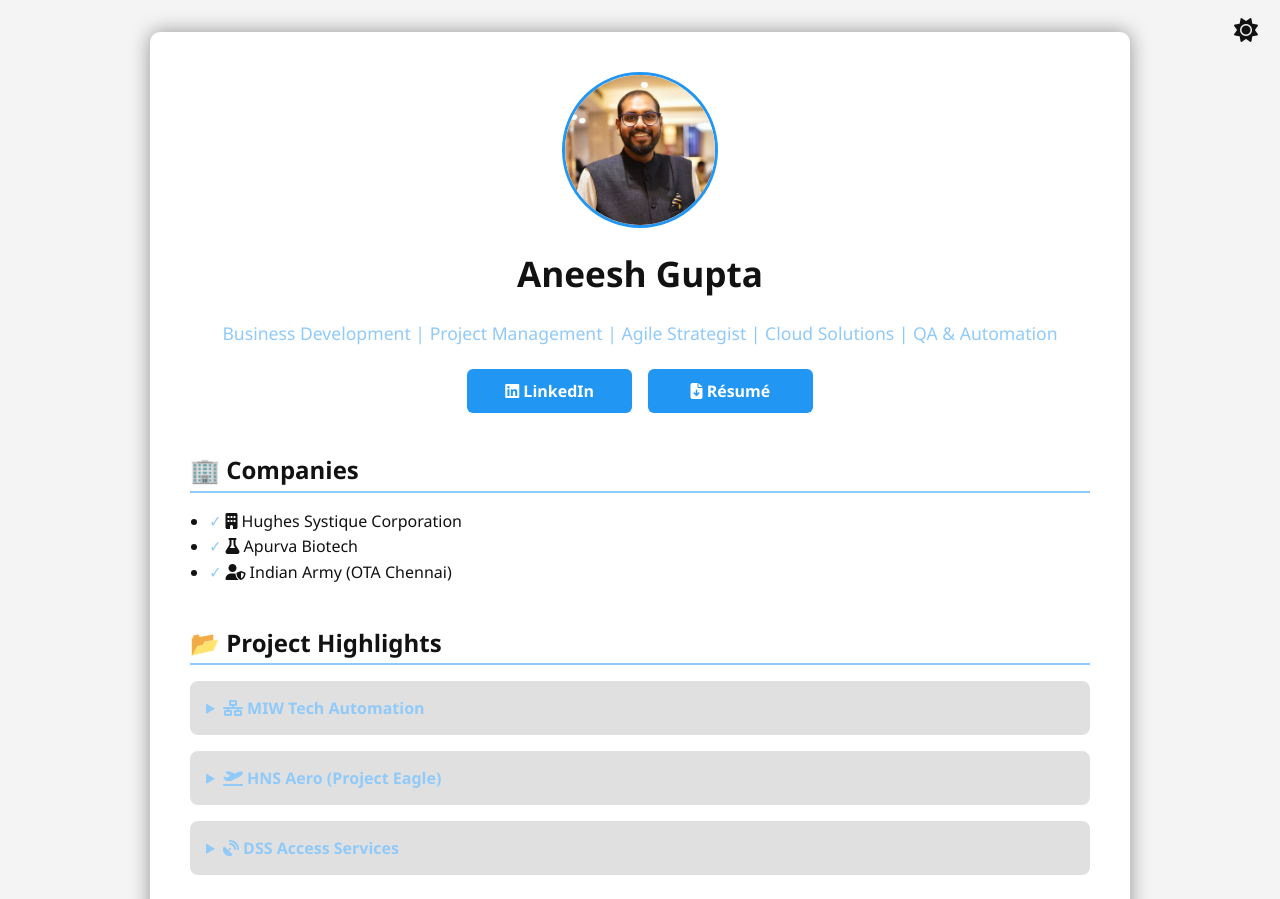
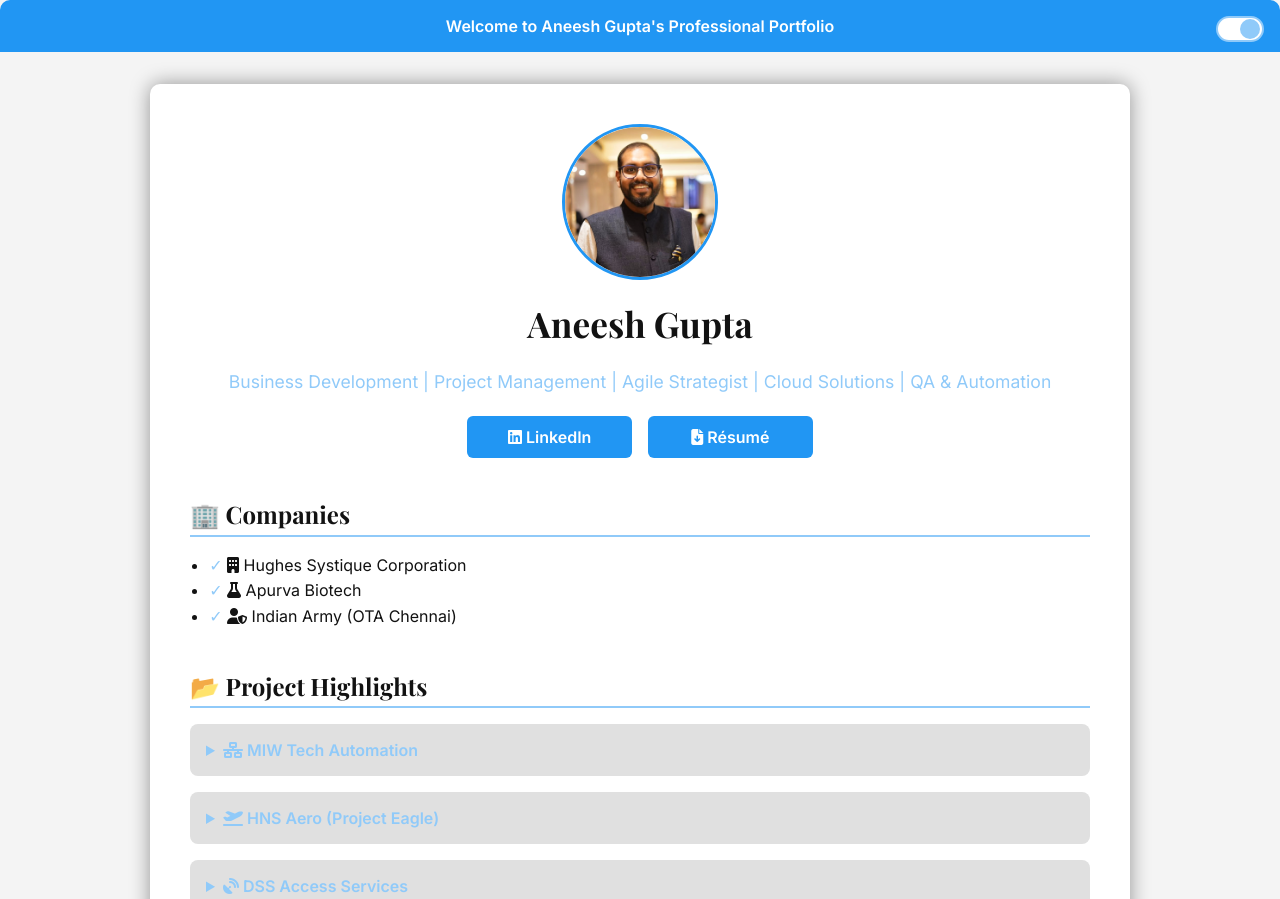
Before and after one commit to guptaneesh/aneesh-gupta-profile, a plain HTML site: page index.html in a window 1280 px wide. Shown: the top 899 px of the page. Drawn offline with nearby package versions, Linux system fonts and the light colour scheme.

Commit message:
Update index.html
Updated font.

```diff
--- a/index.html
+++ b/index.html
@@ -2,11 +2,11 @@
 <html lang="en">
 <head>
   <meta charset="UTF-8">
-  <meta http-equiv="Cache-Control" content="no-store, no-cache, must-revalidate, max-age=0">
-  <meta http-equiv="Pragma" content="no-cache">
-  <meta http-equiv="Expires" content="0">
   <meta name="viewport" content="width=device-width, initial-scale=1.0">
   <title>Aneesh Gupta | Profile & Résumé</title>
+  <link rel="preconnect" href="https://fonts.googleapis.com">
+  <link rel="preconnect" href="https://fonts.gstatic.com" crossorigin>
+  <link href="https://fonts.googleapis.com/css2?family=Inter:wght@400;600&family=Lato:wght@400;700&family=Merriweather:wght@700&family=Playfair+Display:wght@700&display=swap" rel="stylesheet">
   <link rel="stylesheet" href="https://cdnjs.cloudflare.com/ajax/libs/font-awesome/6.5.0/css/all.min.css" crossorigin="anonymous" referrerpolicy="no-referrer" />
   <style>
     :root {
@@ -20,37 +20,69 @@
       --card-bg: #ffffff;
     }
     body {
-      font-family: 'Segoe UI', Tahoma, Geneva, Verdana, sans-serif;
+      font-family: 'Inter', 'Lato', sans-serif;
       margin: 0;
       padding: 0;
       background-color: var(--bg-color);
       color: var(--text-color);
-      transition: background-color 0.4s, color 0.4s;
+      transition: background-color 0.5s ease, color 0.5s ease;
+    }
+    h1, h2 {
+      font-family: 'Playfair Display', 'Merriweather', serif;
+    }
+    .fade-in {
+      animation: fadeIn 1.5s ease-in;
+    }
+    .slide-up {
+      animation: slideUp 0.8s ease-in-out;
     }
     .theme-toggle {
       position: fixed;
       top: 1rem;
       right: 1rem;
-      background: none;
-      border: none;
-      font-size: 1.5rem;
-      color: var(--text-color);
+      width: 48px;
+      height: 26px;
+      background: var(--card-bg);
+      border: 2px solid #90caf9;
+      border-radius: 15px;
       cursor: pointer;
+      display: flex;
+      align-items: center;
+      padding: 2px;
+      box-sizing: border-box;
       z-index: 1000;
+    }
+    .theme-toggle span {
+      width: 20px;
+      height: 20px;
+      background: #90caf9;
+      border-radius: 50%;
+      transition: transform 0.3s ease;
+    }
+    body.light-mode .theme-toggle span {
+      transform: translateX(20px);
     }
     .container {
       max-width: 900px;
       margin: auto;
       background: var(--card-bg);
       padding: 2.5rem;
-      box-shadow: 0 0 20px rgba(0,0,0,0.4);
       margin-top: 2rem;
       border-radius: 10px;
+      box-shadow: 0 0 20px rgba(0,0,0,0.4);
       transition: background-color 0.4s;
+    }
+    .intro-banner {
+      text-align: center;
+      background: #2196f3;
+      color: white;
+      font-weight: 600;
+      padding: 1rem;
+      border-radius: 10px 10px 0 0;
+      font-family: 'Inter', sans-serif;
     }
     .header {
       text-align: center;
-      animation: fadeIn 1s ease-in;
     }
     .header img {
       border-radius: 50%;
@@ -108,7 +140,6 @@
     }
     .section {
       margin-top: 2.5rem;
-      animation: fadeInUp 1s ease-in;
     }
     .section h2 {
       border-bottom: 2px solid #90caf9;
@@ -139,13 +170,27 @@
       font-weight: bold;
       color: #90caf9;
     }
+    .scroll-top {
+      position: fixed;
+      bottom: 20px;
+      right: 20px;
+      background: #2196f3;
+      color: white;
+      border: none;
+      padding: 10px 15px;
+      border-radius: 50%;
+      cursor: pointer;
+      font-size: 18px;
+      display: none;
+      z-index: 999;
+    }
     @keyframes fadeIn {
       from { opacity: 0; }
       to { opacity: 1; }
     }
-    @keyframes fadeInUp {
-      from { opacity: 0; transform: translateY(20px); }
-      to { opacity: 1; transform: translateY(0); }
+    @keyframes slideUp {
+      from { transform: translateY(20px); opacity: 0; }
+      to { transform: translateY(0); opacity: 1; }
     }
   </style>
   <script>
@@ -157,7 +202,6 @@
       } else {
         document.body.classList.toggle('light-mode', !prefersDark);
       }
-      updateThemeIcon();
     });
 
     function openResumePopup() {
@@ -168,18 +212,23 @@
     function toggleMode() {
       const isLight = document.body.classList.toggle('light-mode');
       localStorage.setItem('theme', isLight ? 'light' : 'dark');
-      updateThemeIcon();
     }
 
-    function updateThemeIcon() {
-      const toggleButton = document.getElementById('themeToggle');
-      toggleButton.innerHTML = document.body.classList.contains('light-mode') ? '<i class="fas fa-sun"></i>' : '<i class="fas fa-moon"></i>';
+    window.onscroll = function () {
+      const topBtn = document.getElementById("scrollTopBtn");
+      topBtn.style.display = window.scrollY > 300 ? "block" : "none";
+    };
+
+    function scrollToTop() {
+      window.scrollTo({ top: 0, behavior: "smooth" });
     }
   </script>
 </head>
 <body>
-  <button id="themeToggle" class="theme-toggle" onclick="toggleMode()"><i class="fas fa-moon"></i></button>
-  <div class="container">
+  <button class="theme-toggle" onclick="toggleMode()"><span></span></button>
+  <button id="scrollTopBtn" class="scroll-top" onclick="scrollToTop()" title="Scroll to top">↑</button>
+  <div class="intro-banner fade-in">Welcome to Aneesh Gupta's Professional Portfolio</div>
+  <div class="container slide-up">
     <div class="header">
       <img src="Aneesh_Gupta_DP.jpg" alt="Aneesh Gupta">
       <h1>Aneesh Gupta</h1>
@@ -227,10 +276,14 @@
       </ul>
     </div>
 
-    <div class="section">
-      <h2>📬 Contact</h2>
-      <p>Email: <a href="mailto:guptaneesh@gmail.com">guptaneesh@gmail.com</a> | Phone: <a href="tel://+91-9871877077/">+91-9871877077</a></p>
-    </div>
-  </div>
-</body>
-</html>
+    $1
+
+<div class="section">
+  <h2>📨 Get in Touch</h2>
+  <form action="https://formspree.io/f/mnqegzjo" method="POST" style="display: flex; flex-direction: column; gap: 1rem; max-width: 600px; margin-top: 1rem;">
+    <input type="text" name="name" placeholder="Your Name" required style="padding: 0.75rem; border-radius: 6px; border: none; font-size: 1rem;">
+    <input type="email" name="email" placeholder="Your Email" required style="padding: 0.75rem; border-radius: 6px; border: none; font-size: 1rem;">
+    <textarea name="message" placeholder="Your Message" rows="5" required style="padding: 0.75rem; border-radius: 6px; border: none; font-size: 1rem;"></textarea>
+    <button type="submit" style="background-color: #2196f3; color: white; padding: 0.75rem; border: none; border-radius: 6px; font-weight: bold; cursor: pointer;">Send Message</button>
+  </form>
+</div>
```
